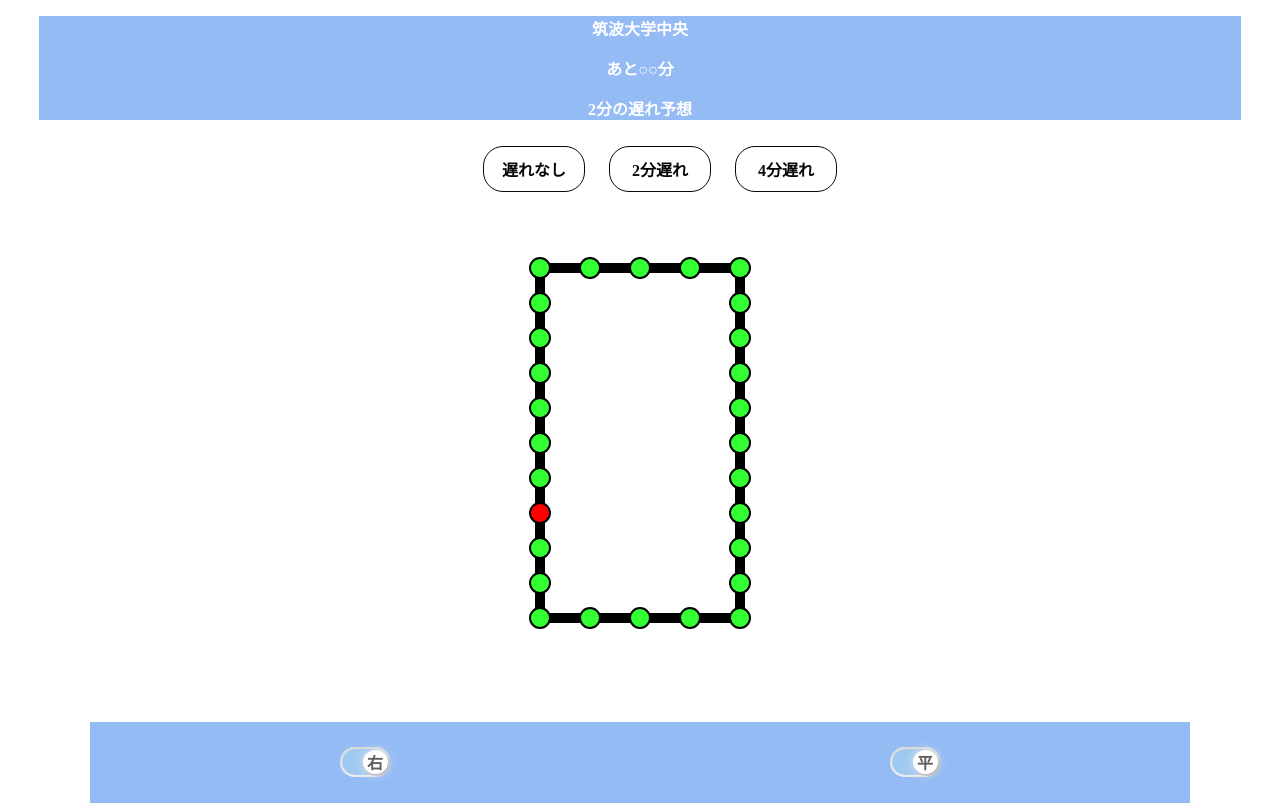
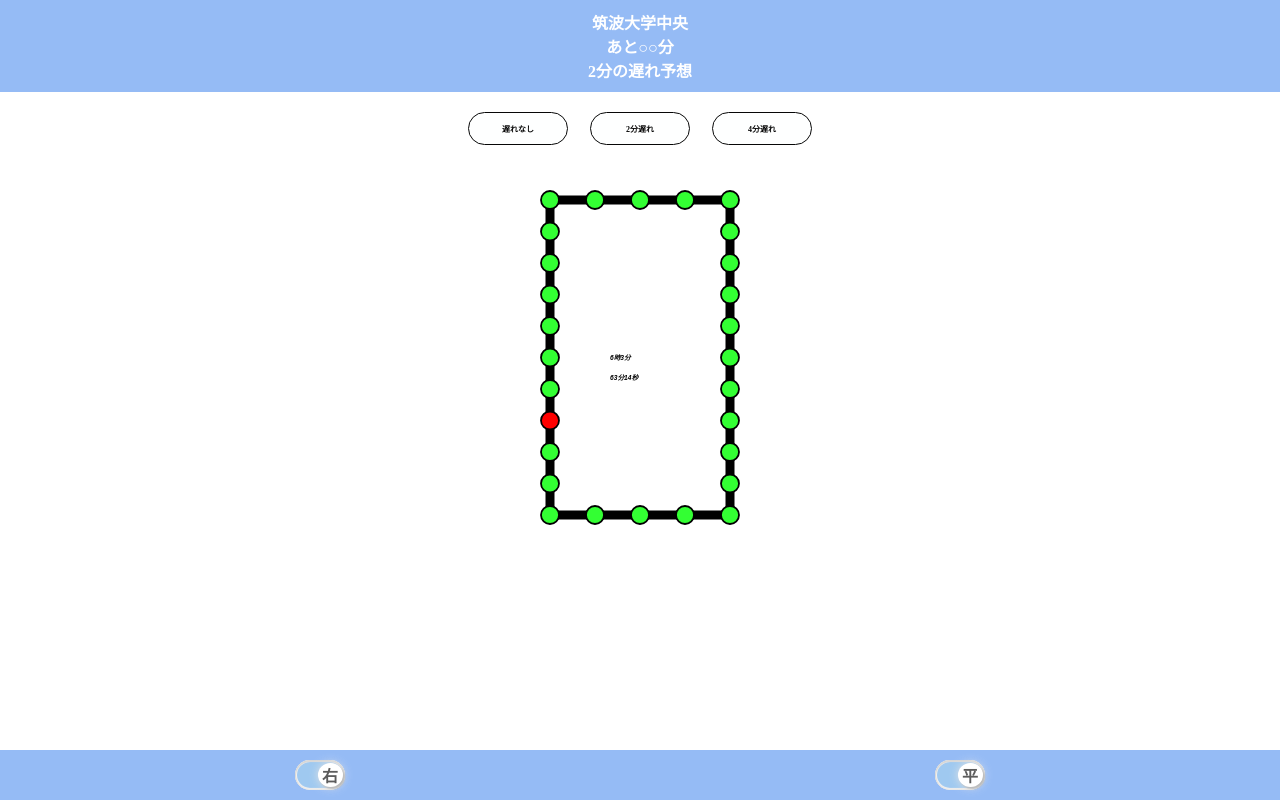
Before and after one commit to Moon-landing-Tsukuba/busvis, a PHP site: page /index.html in a window 1280 px wide. Run offline with PHP 8.4, Linux system fonts and the light colour scheme.

Commit message:
レスポンシブ対応--第一弾完成

```diff
--- a/index.html
+++ b/index.html
@@ -7,10 +7,6 @@
         <link rel="stylesheet" href="style.css">
     </head>
     <body>
-        <!-- <div id="gps">
-            ここにデータを表示
-        </div> -->
-
         <header class="page-header wrapper">
             <p>筑波大学中央</p>
             <p>あと○○分</p>
@@ -25,10 +21,8 @@
             </ul>
         </div>
 
-        <div class="wrapper">
-            <div id="container">
-                <canvas id="bus-map"></canvas>
-            </div>
+        <div id="container">
+            <canvas id="bus-map"></canvas>
         </div>
 
         <div class="btn-box wrapper">
--- a/index.js
+++ b/index.js
@@ -56,8 +56,6 @@ reactions.forEach(reaction => {
   });
 })
 
-const w = 500;
-const h = 500;
 
 const bus_stop_num = 28;
 
@@ -85,6 +83,13 @@ const holiday_list = [
   '2022-11-23',
 ]
 
+var cvs = document.getElementById("bus-map");
+const w = cvs.clientWidth;
+const h = w;
+cvs.width = w;
+cvs.height = h;
+var ctx = cvs.getContext("2d");
+
 const bus_stop_positions = make_position(); //canvas上の位置
 
 let stops = [];
@@ -93,10 +98,8 @@ for (i = 0; i < bus_stop_num; i++) {
   stops.push(stop);
 }
 
-var cvs = document.getElementById("bus-map");
-cvs.width = w;
-cvs.height = h;
-var ctx = cvs.getContext("2d");
+
+console.log(cvs.clientWidth);
 
 /*-------------------------------------------
 *オブジェクト定義パート
@@ -137,7 +140,7 @@ function Stop(id) {
   var [x, y] = bus_stop_positions[id];
   this.id = id;
   this.size = w / 50;
-
+  this.remaining_time = 0;
   this.is_clicked = false;
 
   this.draw = function (ctx) {
@@ -314,10 +317,35 @@ function calc_pos(admin) {
 
 function calc_remaining_time(adm) {
   const now = load_now();
-  const userStation = adm.user_station;
+  let userStation = adm.user_station; //右回りの場合の値
+
+  if(!adm.direction){ //左回りの場合の値
+    if(userStation == 28){
+      userStation = 0;
+    }else{
+      userStation = timetable[0].length - userStation - 1;
+    }
+  }
+
   const buses = adm.buses;
-  buses.forEach(function (bus, index) {
-    const arrivalTime = bus.timetable[userStation];
+  let arrivalTime;
+  let tgt;
+  let rem_timetable;
+
+  if(adm.direction) {
+    rem_timetable = timetable;
+  }else{
+    rem_timetable = timetable.slice().reverse();
+  }
+  for(var i = 0;i<timetable.length;i++){
+    arrivalTime = timetable[i][userStation];
+    tgt = i;
+    if(now<arrivalTime)break;
+  }
+  var remaining_times = [];
+  var departure_times = [];
+  for(var i = 0;i<5;i++){
+    arrivalTime = timetable[tgt + i][userStation];
     const now_hour = Math.floor(now / 10000);
     const now_min = Math.floor(now / 100) - now_hour * 100;
     const now_sec = now - now_hour * 10000 - now_min * 100;
@@ -332,16 +360,17 @@ function calc_remaining_time(adm) {
 
     // 👇ここの処理。もし通過していたらもう一本後のバスについて処理するのがよい。
     //ただし、もしバスが2台なかったら今のロジックだとうまくいかない。
-    if (arrival < 0) {
-      bus.remaining_time = "バス通過";
-      return;
-    }
+
     const arrival_min = Math.floor(arrival / 60);
     const arrival_sec = arrival - arrival_min * 60;
 
-    bus.remaining_time = arrival_min + "分" + arrival_sec + "秒";
-  });
+    remaining_times.push(arrival_min + "分" + arrival_sec + "秒");
+    departure_times.push(tgt_hour+"時"+tgt_min + "分" );
+
+  }
+  return [remaining_times,departure_times];
 }
+
 
 function decide_timetable(adm) {
   if (adm.direction && !adm.holiday) { //平日・右回り// alert("平日・右回り");
@@ -402,12 +431,15 @@ function render() {
   create_buses(administrator.target_table);
   calc_bus_param(administrator.buses);
   calc_pos(administrator);
-  calc_remaining_time(administrator);
+  [remaining_times,departure_times] = calc_remaining_time(administrator);
 
 
   ctx.fillStyle = "black";
-  ctx.font = "italic bold 80pt sans-serif";
-  ctx.fillText(administrator.buses[0].remaining_time, 1300, 1300);
+  ctx.font = "italic bold 5pt sans-serif";
+  const rem =remaining_times[0];
+  const dep =departure_times[0];
+  ctx.fillText(dep, w/2-5*rem.length,h/2-20);
+  ctx.fillText(rem, w/2-5*rem.length,h/2);
 
   administrator.buses.forEach(function (bus, index) {
     bus.draw(ctx, bus.position_x, bus.position_y);
@@ -461,7 +493,7 @@ create_buses(administrator.target_table);
 calc_bus_param(administrator.buses);
 calc_pos(administrator);
 
-calc_remaining_time(administrator)
+[remaining_times,departure_times] = calc_remaining_time(administrator);
 
 render();
 
--- a/style.css
+++ b/style.css
@@ -1,35 +1,85 @@
-/*
+/* Common
 ----------------------------------------------- */
-/* body{
+*, *:before, *:after {
+  -webkit-box-sizing: border-box;
+  box-sizing: border-box;
   margin: 0;
-} */
+  padding: 0;
+}
 
 
 /* HEADER
 ----------------------------------------------- */
 .wrapper{
-  max-width: 1100px;
+  /* max-width: 1100px; */
+  width: 100%;
   margin: 0 auto;
-  padding: 0 4%;
+  /* padding: 0 4%; */
 }
 
 .page-header{
+  padding: 10px 0;
   text-align: center;
   color: #fff;
   font-weight: bold;
   background-color: rgba(96, 153, 240, 0.664);
+  position:fixed;
 }
 
+
+/* Reaction-Button
+----------------------------------------------- */
+.user-reaction-box{
+  padding-top: 102px;
+  text-align: center;
+  font-size: 0.5em;
+}
+
+.user-reaction-box ul{
+  list-style-type: none;
+  /* text-align: center; */
+}
+
+.user-reaction-box ul li{
+  display: inline-block;
+  text-align: center;
+  width: 80px;
+  border-radius: 20px;
+  border: 1px solid;
+  padding: 5px 0;
+  margin: 10px 5px;
+  vertical-align: middle;
+  background: rgba(254, 255, 255, 0.5);
+  font-weight: bold;
+  color:rgb(7, 7, 7);
+  cursor: pointer;
+}
+
+.user-reaction-box ul li:hover{
+  background-color: rgba(187, 187, 187, 0.2);
+}
+
+/* Canvas-Style
+----------------------------------------------- */
 #container{
   text-align: center;
 }
 
+#bus-map{
+  width: 100%;
+}
 
+
+/* FOOTER
+----------------------------------------------- */
 .btn-box{
   text-align: center;
   display: flex;
   background-color: rgba(96, 153, 240, 0.664);
-  padding: 2% 0;
+  padding: 10px 0;
+  position: fixed; /* フッターを固定する */
+  bottom: 0; /* 上部から配置の基準位置を決める */
+  left: 0; /* 左から配置の基準位置を決める */
 }
 
 .btn{
@@ -87,30 +137,20 @@
   box-shadow: 2px 2px 2px 0 #bbbbbb, 0px 0px 10px 0 #e4e4e4;
 }
 
-.user-reaction-box{
-  text-align: center;
+
+/* デスクトップ用
+----------------------------------------------- */
+@media (min-width: 500px) {
+  #bus-map{
+    width: 450px;
+  }
 }
 
-.user-reaction-box ul{
-  list-style-type: none;
-  /* text-align: center; */
+@media (min-width: 600px){
+  .user-reaction-box ul li{
+    width: 100px;
+    margin: 10px;
+    padding: 10px 0;
+    font-size: 1em;
+  }
 }
-
-.user-reaction-box ul li{
-  display: inline-block;
-  text-align: center;
-  width: 100px;
-  border-radius: 20px;
-  border: 1px solid;
-  padding: 10px 0;
-  margin: 10px;
-  vertical-align: middle;
-  background: rgba(254, 255, 255, 0.5);
-  font-weight: bold;
-  color:rgb(7, 7, 7);
-  cursor: pointer;
-}
-
-.user-reaction-box ul li:hover{
-  background-color: rgba(187, 187, 187, 0.2);
-}
```
